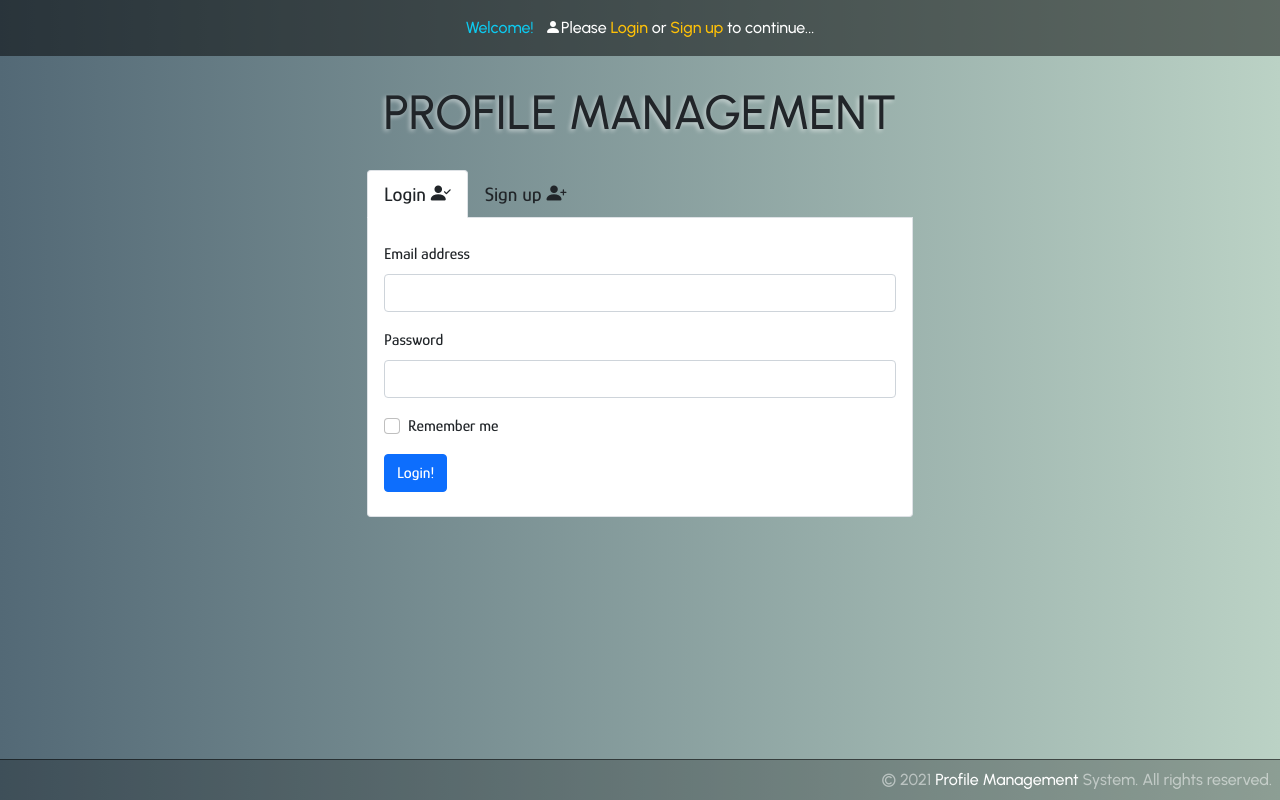
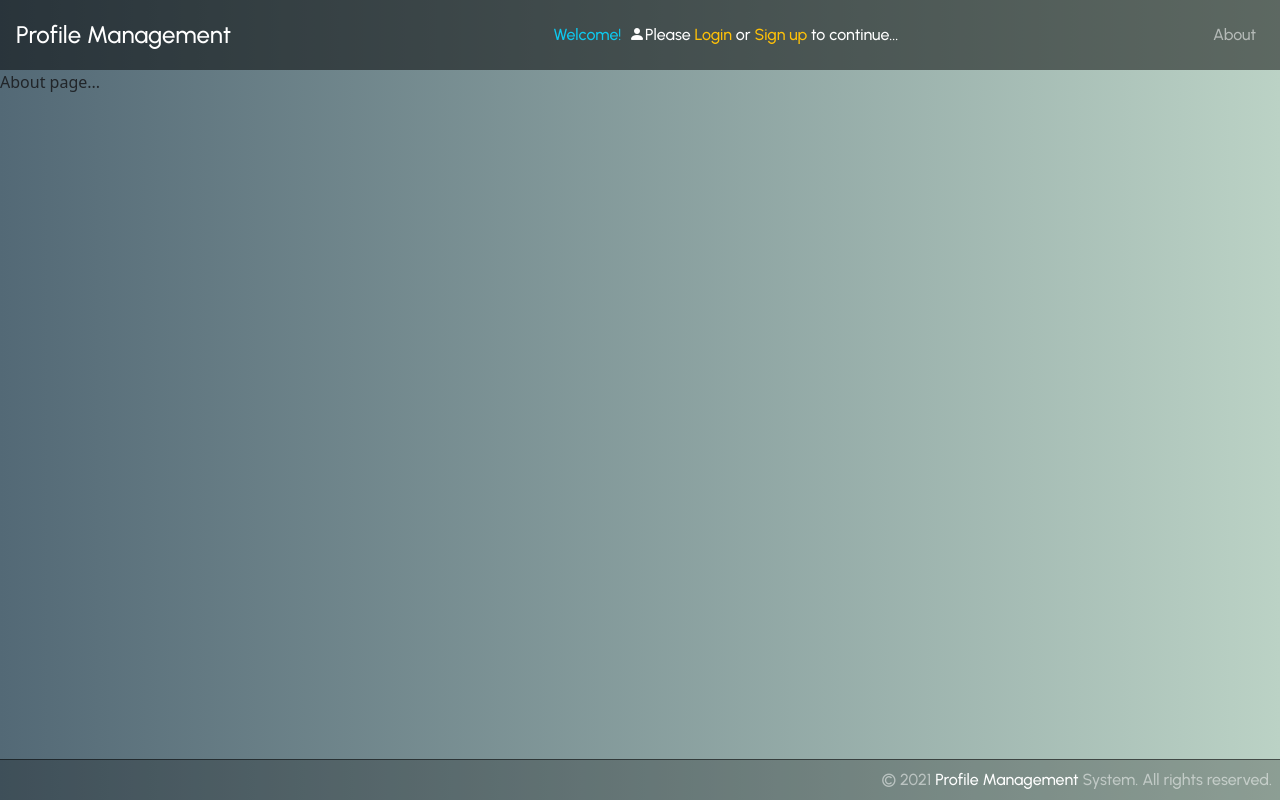
Before and after one commit to fbatuhanr/Profile-Management-Frontend, a React (Create React App) app: page /about in a window 1280 px wide. Built offline with nearby package versions, Linux system fonts and the light colour scheme.

Commit message:
React Router Installation

```diff
--- a/package.json
+++ b/package.json
@@ -14,6 +14,7 @@
     "react": "^17.0.2",
     "react-dom": "^17.0.2",
     "react-redux": "^7.2.5",
+    "react-router-dom": "^5.3.0",
     "react-scripts": "4.0.3",
     "web-vitals": "^1.1.2"
   },
--- a/src/App.js
+++ b/src/App.js
@@ -12,8 +12,17 @@ import Signup from './components/Signup';
 
 import Footer from './components/Footer';
 
+import About from './components/About';
+
 import {useSelector} from 'react-redux';
 import {login} from './actions'
+
+import {
+  BrowserRouter as Router,
+  Switch,
+  Route,
+  Link
+} from "react-router-dom";
 
 function App() {
 
@@ -21,18 +30,23 @@ function App() {
 
   console.log(userInfo)
   return (
+    <Router>
       <div id="main">
         <Header />
-        {
-          !userInfo.isLoggedIn ?
+          <Switch>
+            <Route path="/" exact>
+              { !userInfo.isLoggedIn ?
                 <Content>
                   <Login />
                   <Signup />
                 </Content>
-          : null
-        }
+                : "empty" }
+            </Route>
+            <Route path="/about" component={About} />
+          </Switch>
         <Footer/>
       </div>
+    </Router>
   );
 }
 
--- /dev/null
+++ b/src/components/About.jsx
@@ -0,0 +1,11 @@
+import React from 'react'
+
+const About = () => {
+    return (
+        <div>
+            About page...
+        </div>
+    )
+}
+
+export default About;
--- a/src/components/Header.jsx
+++ b/src/components/Header.jsx
@@ -1,5 +1,6 @@
 import React from 'react';
 import {useSelector, useDispatch} from 'react-redux';
+import {Link} from "react-router-dom";
 
 const Header = () => {
 
@@ -7,19 +8,45 @@ const Header = () => {
     const dispatch = useDispatch();
 
     return (
-        <header className="text-white text-center fs-6 p-3">
-            <span className="text-info">Welcome!</span> &nbsp; <i className="bi bi-person-fill"></i>
+        <header className="text-white text-center fs-6 p-1">
+            <nav className="navbar navbar-expand-lg navbar-dark">
+                <div className="container-fluid">
+                    <Link to="/" className="navbar-brand fs-4">Profile Management</Link>
+                    <div className="display-flex w-100 justify-content-center">
+                    <span className="text-info">Welcome!</span> &nbsp;<i className="bi bi-person-fill"></i>
                     {
                         userInfo.isLoggedIn
-            ? <>
-                <span>{userInfo.loginEmail}</span>
+                        ? <span>{userInfo.loginEmail}</span>
+                        : <>Please <span className="text-warning">Login</span> or <span className="text-warning">Sign up</span> to continue...</>
+                    }
+                    </div>
+                    <button className="navbar-toggler" type="button" data-bs-toggle="collapse" data-bs-target="#navbarNavDropdown" aria-controls="navbarNavDropdown" aria-expanded="false" aria-label="Toggle navigation"><span className="navbar-toggler-icon"></span></button>
+                    <div className="collapse navbar-collapse justify-content-end" id="navbarNavDropdown">
+                    <ul className="navbar-nav">
+                        <li className="nav-item"><Link to="/about" className="nav-link">About</Link></li>
+                        {
+                            userInfo.isLoggedIn
+                            ?
+                            <>
+                                <li className="nav-item"><Link to="/users" className="nav-link">Users</Link></li>
+                                <li className="nav-item dropdown">
+                                    <a className="nav-link dropdown-toggle" href="#" id="navbarDropdownMenuLink" role="button" data-bs-toggle="dropdown" aria-expanded="false">Settings</a>
+                                    <ul className="dropdown-menu dropdown-menu-dark" aria-labelledby="navbarDropdownMenuLink">
+                                        <li><Link to="/profile" className="dropdown-item">Profile</Link></li>
+                                        <li><Link to="/other" className="dropdown-item">Other</Link></li>
+                                    </ul>
+                                </li>
+                                <li className="nav-item">
                                     <button className="btn btn-danger"
                                     onClick={() => dispatch({type: "LOG_OUT"})}>Logout!</button>
+                                </li>
                             </>
-            : <>
-                Please <span className="text-warning">Login</span> or <span className="text-warning">Sign up</span> to continue...
-              </>
+                            : null
                         }
+                    </ul>
+                    </div>
+                </div>
+            </nav>
         </header>
     )
 }
```
Also changed, not shown: src/components/UserProfile.jsx (added, +11 -0 lines), 1 other file (tests, documents, lock files or other folders). Lines whose indentation alone changed are shown as unchanged.
